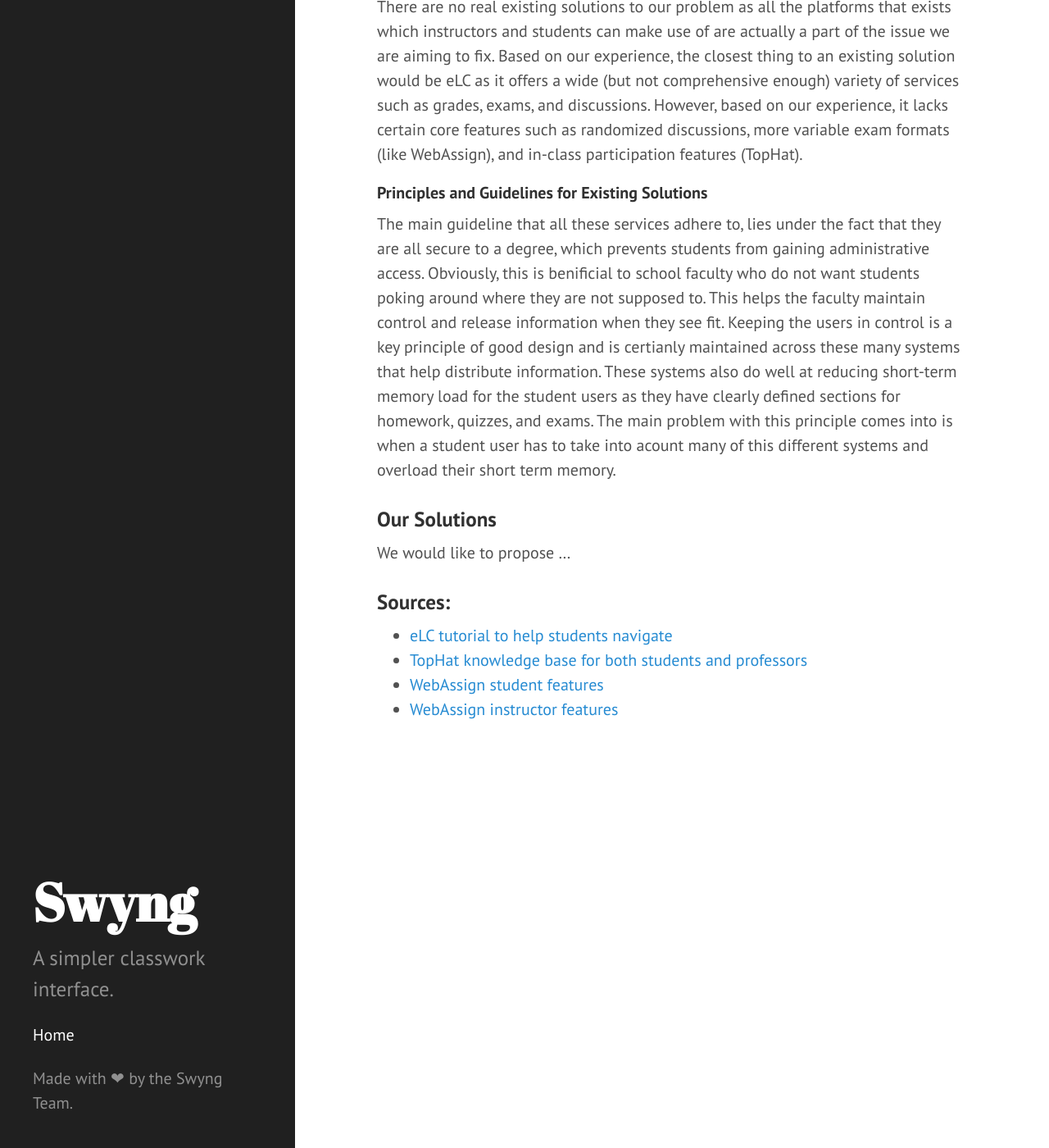
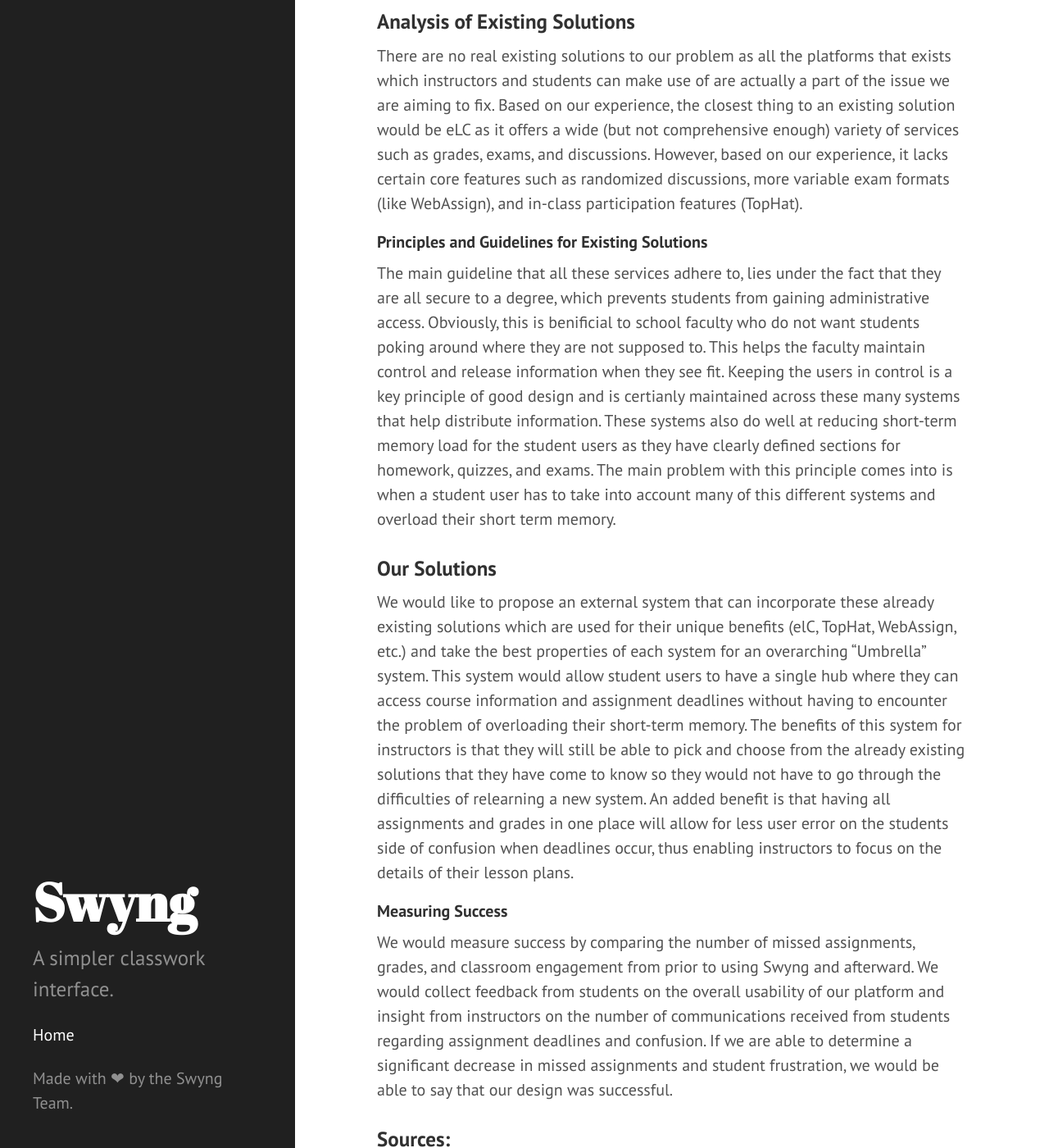
Before and after one commit to MediocreCode/4800TermProject, a Jekyll site: the page built from milestone2.md, in a window 1280 px wide and 1400 px high, scrolled down 1435 px. Shown: the whole window at 82% size. Built offline with Jekyll 4.4.1, drawn with Linux system fonts in a browser that asks for light colours; Markdown is read by kramdown in place of the engine named in the settings; some of the changed text lies outside the part shown.

Commit message:
added solution proposal

```diff
--- a/milestone2.md
+++ b/milestone2.md
@@ -3,7 +3,9 @@
 title: Milestone 2
 ---
 
-Haadis Rahman, Raleigh Dial, Charan Ramachandran
+Haadis Rahman<br/>
+Raleigh Dial<br/>
+Charan Ramachandran
 
 ### Problem Definition
 As a university student, there are too many external systems managed by the university/departments/instructors for classes that all fall under the same institution. We want to investigate where this frustration stems from for students and why instructors have chosen to use many differing systems. This is especially prevalent in a time in which both students and instructors return to face-to-face instruction, as previous online material and course-work is integrated back into the normal classroom setting.
@@ -20,10 +22,13 @@
 There are no real existing solutions to our problem as all the platforms that exists which instructors and students can make use of are actually a part of the issue we are aiming to fix. Based on our experience, the closest thing to an existing solution would be eLC as it offers a wide (but not comprehensive enough) variety of services such as grades, exams, and discussions. However, based on our experience, it lacks certain core features such as randomized discussions, more variable exam formats (like WebAssign), and in-class participation features (TopHat).
 
 #### Principles and Guidelines for Existing Solutions
-The main guideline that all these services adhere to, lies under the fact that they are all secure to a degree, which prevents students from gaining administrative access. Obviously, this is benificial to school faculty who do not want students poking around where they are not supposed to. This helps the faculty maintain control and release information when they see fit. Keeping the users in control is a key principle of good design and is certianly maintained across these many systems that help distribute information. These systems also do well at reducing short-term memory load for the student users as they have clearly defined sections for homework, quizzes, and exams. The main problem with this principle comes into is when a student user has to take into acount many of this different systems and overload their short term memory.
+The main guideline that all these services adhere to, lies under the fact that they are all secure to a degree, which prevents students from gaining administrative access. Obviously, this is benificial to school faculty who do not want students poking around where they are not supposed to. This helps the faculty maintain control and release information when they see fit. Keeping the users in control is a key principle of good design and is certianly maintained across these many systems that help distribute information. These systems also do well at reducing short-term memory load for the student users as they have clearly defined sections for homework, quizzes, and exams. The main problem with this principle comes into is when a student user has to take into account many of this different systems and overload their short term memory.
 
 ### Our Solutions
-We would like to propose ...
+We would like to propose an external system that can incorporate these already existing solutions which are used for their unique benefits (elC, TopHat, WebAssign, etc.) and take the best properties of each system for an overarching "Umbrella" system. This system would allow student users to have a single hub where they can access course information and assignment deadlines without having to encounter the problem of overloading their short-term memory. The benefits of this system for instructors is that they will still be able to pick and choose from the already existing solutions that they have come to know so they would not have to go through the difficulties of relearning a new system. An added benefit is that having all assignments and grades in one place will allow for less user error on the students side of confusion when deadlines occur, thus enabling instructors to focus on the details of their lesson plans.
+
+#### Measuring Success
+We would measure success by comparing the number of missed assignments, grades, and classroom engagement from prior to using Swyng and afterward. We would collect feedback from students on the overall usability of our platform and insight from instructors on the number of communications received from students regarding assignment deadlines and confusion. If we are able to determine a significant decrease in missed assignments and student frustration, we would be able to say that our design was successful.
 
 ### Sources:
 * [eLC tutorial to help students navigate](https://help.elc.uga.edu/for_students/)
```
